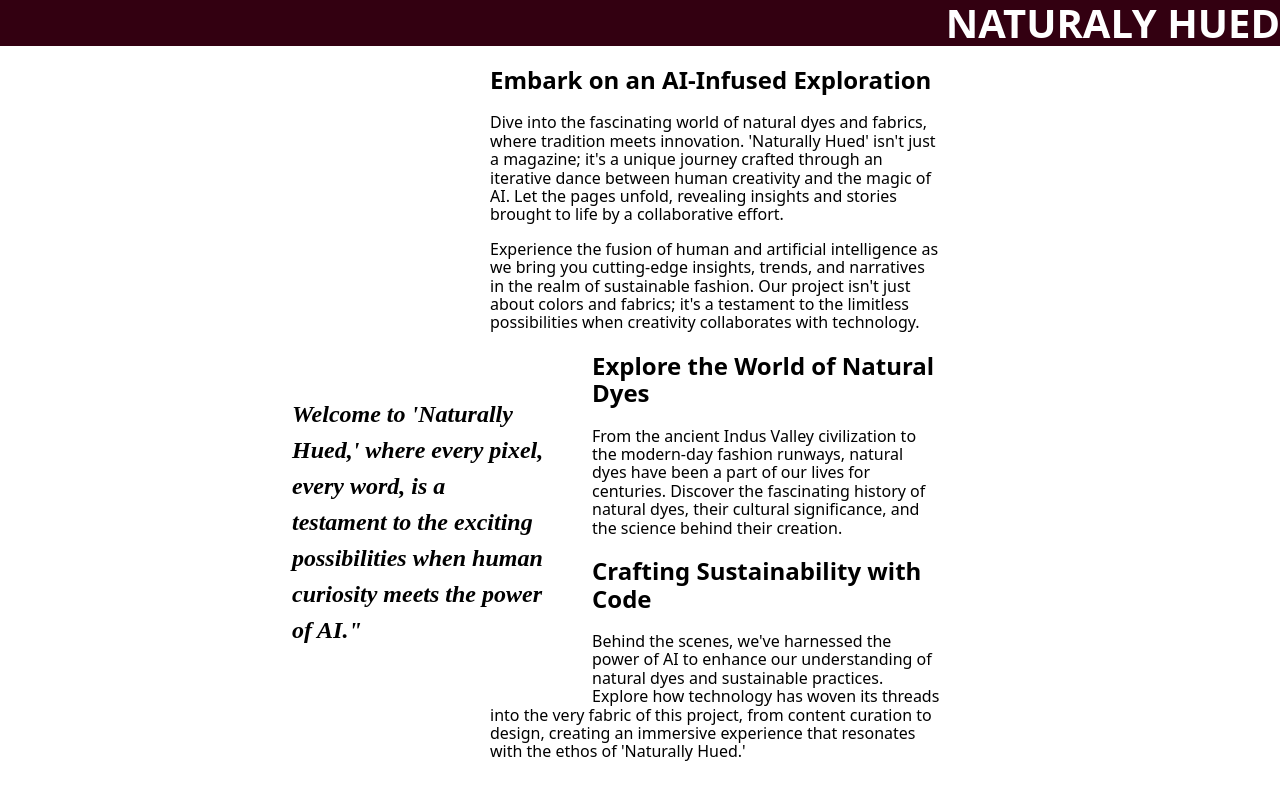
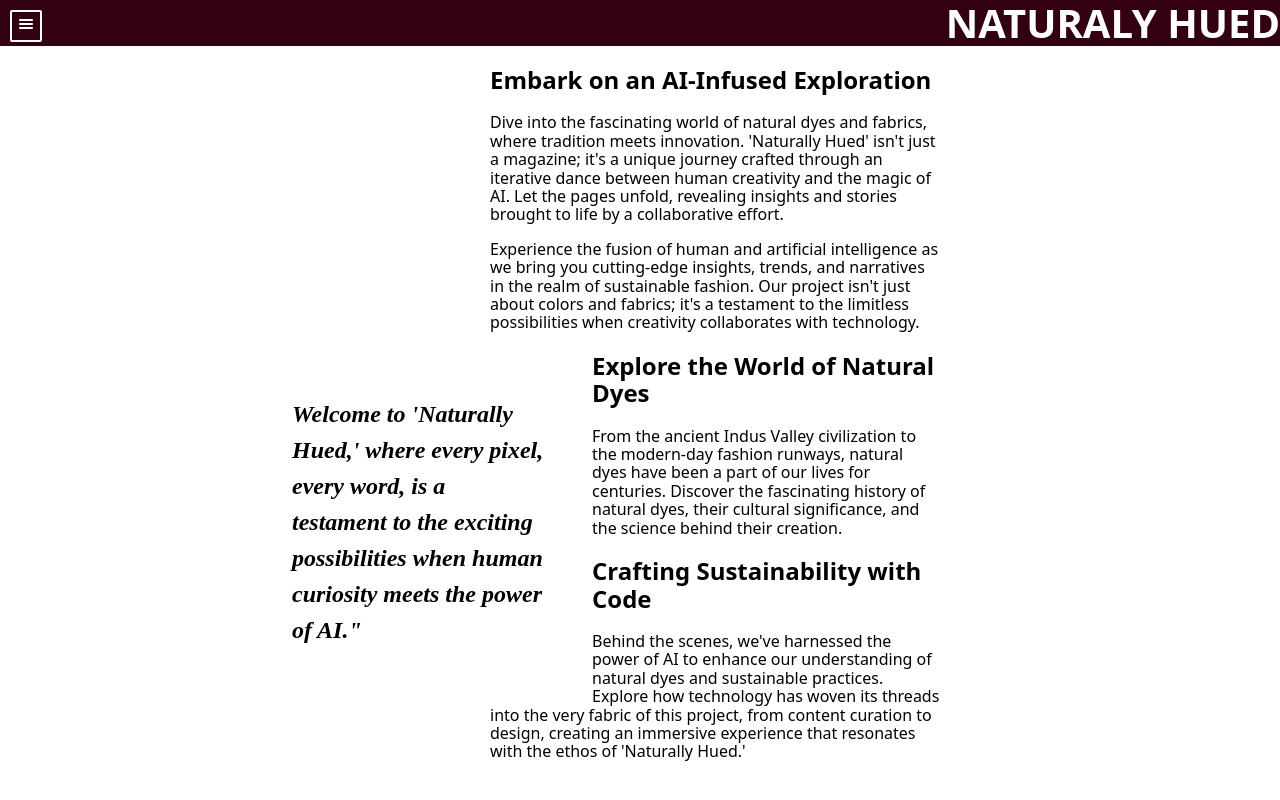
Before and after one commit to erikmattheis/thenightly.com, a Vue app: page / in a window 1280 px wide. Built offline with nearby package versions, Linux system fonts and the light colour scheme.

Commit message:
always show hamburger

```diff
--- a/src/components/TopicList.vue
+++ b/src/components/TopicList.vue
@@ -1,7 +1,7 @@
 <template>
   <div class="drawer-container">
 
-    <div class="fake-li" :class="{ 'w250': expanded }">
+    <div class="fake-li" :class="{ 'w250': expanded, 'button-only': !expanded }">
       <button @click="toggleDrawer" ref="button" class="floating-button">
         <svg style="enable-background:new 0 0 32 32;" version="1.1" viewBox="0 0 32 32" xml:space="preserve"
           xmlns="http://www.w3.org/2000/svg" xmlns:xlink="http://www.w3.org/1999/xlink">
@@ -207,6 +207,11 @@ export default {
 </script>
 
 <style scoped>
+.button-only button {
+  position: fixed;
+  left: 10px;
+}
+
 .drawer-container {
 
   ::-webkit-scrollbar {
```
